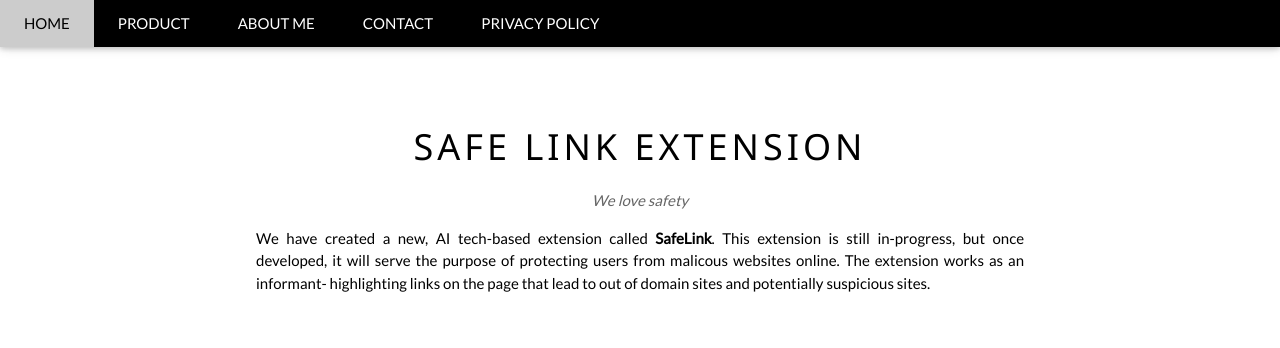
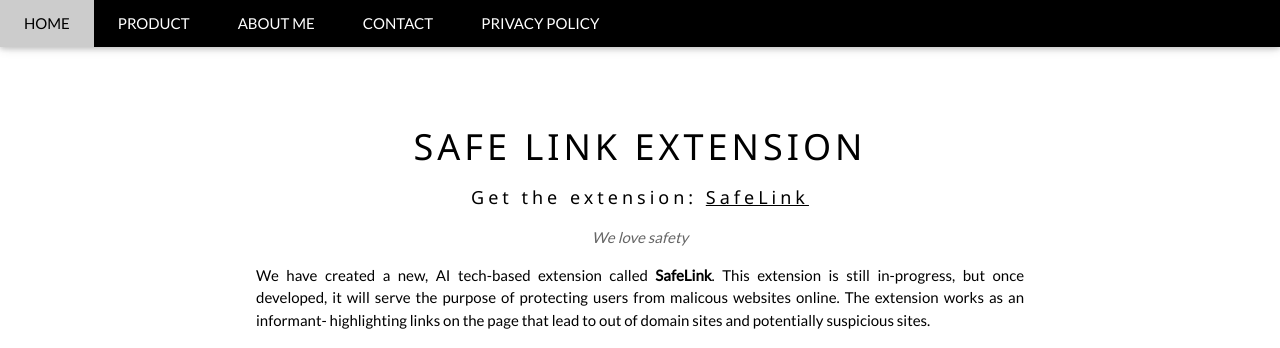
Before and after one commit to gsub2000/SafeLinkWebsite, a plain HTML site: page index.html in a window 1280 px wide. Shown: the top 348 px of the page. Drawn offline with nearby package versions, Linux system fonts and the light colour scheme.

Commit message:
Add extension link.

```diff
--- a/index.html
+++ b/index.html
@@ -37,10 +37,12 @@ body {font-family: "Lato", sans-serif}
   <!-- The Product Section: desribes product -->
   <div class="w3-container w3-content w3-center w3-padding-64" style="max-width:800px" id="product">
     <h1 class="w3-wide">SAFE LINK EXTENSION</h1>
+    <h5 class="w3-wide">Get the extension: <a href="https://chrome.google.com/webstore/detail/safelink/afjdebafmhbnkhihbopohflecbilnbdj">SafeLink</a></h5>
     <p class="w3-opacity"><i>We love safety</i></p>
     <p class="w3-justify">We have created a new, AI tech-based extension called <b>SafeLink</b>. This extension is still in-progress, but once developed,
     it will serve the purpose of protecting users from malicous websites online. The extension works as an informant- highlighting links on the page that
     lead to out of domain sites and potentially suspicious sites.</p>
+
     <div class="w3-row w3-padding-32"><h2 class="w3-wide">TECH STACK</h2></div>
     <div>
       <div class="w3-half">
```
